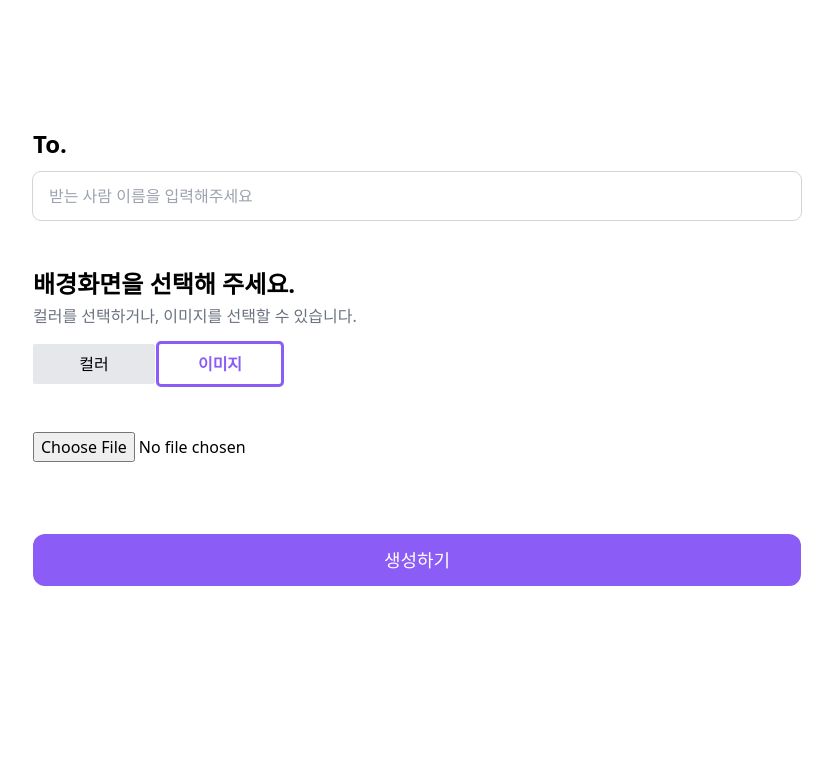
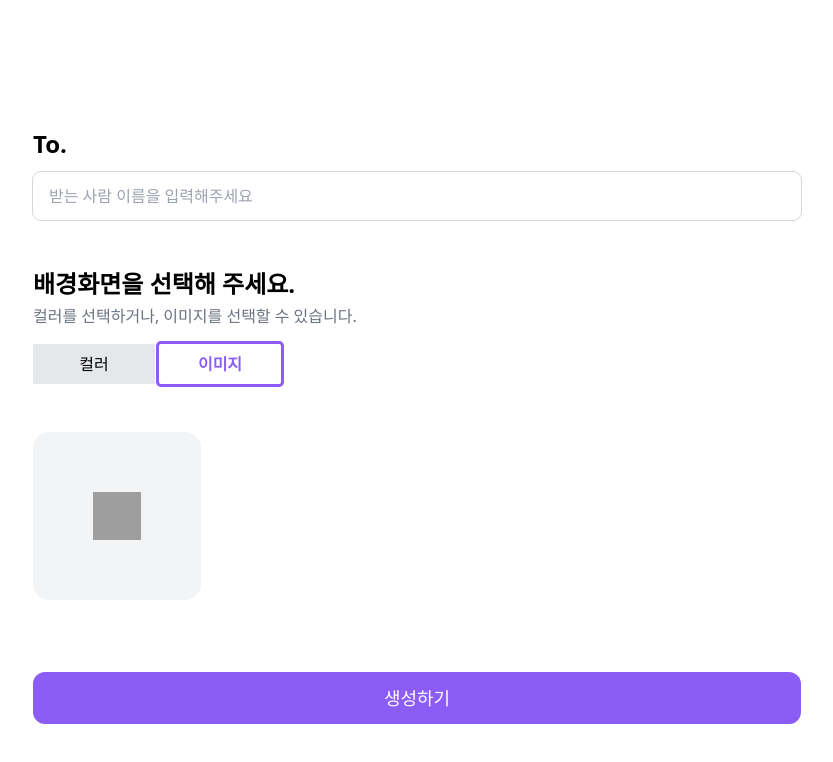
Before and after one commit to codeit-8-Sprint-Part2-Project/Rolling, a React (Create React App) app: page / in a window 1280 px wide. Both pictures are taken after a click on the button "이미지". Shown: the top 762 px of the page, without its empty margins (223-1056 px from the left). Built offline with nearby package versions, Linux system fonts and the light colour scheme; grey boxes are pictures that could not be loaded.

Commit message:
Design: 배경화면 추가 아이콘 적용

```diff
--- a/src/pages/postTheme/components/BackgroundImageList.tsx
+++ b/src/pages/postTheme/components/BackgroundImageList.tsx
@@ -12,12 +12,10 @@ interface BackgroundImageListProps {
 }
 
 export const BackgroundImageList: React.FC<BackgroundImageListProps> = ({
+  handleOptionClick,
+  setThemeData,
+  selectedImageUrl,
   selectedOption,
-  handleOptionClick,
-  themeData,
-  setThemeData,
-  isThemeType,
-  selectedImageUrl,
   setSelectedImageUrl,
 }) => {
   const [imageUrls, setImageUrls] = useState<string[]>([]);
@@ -35,8 +33,8 @@ export const BackgroundImageList: React.FC<BackgroundImageListProps> = ({
 
   // 이미지 업로드 갯수 4개로 제한
   const handleImageUpload = (event: React.ChangeEvent<HTMLInputElement>) => {
-    if (imageUrls.length >= 4) {
-      setUploadError("이미지는 최대 4개까지만 업로드할 수 있습니다.");
+    if (imageUrls.length >= 3) {
+      setUploadError("이미지는 최대 3개까지만 업로드할 수 있습니다.");
       return;
     }
 
@@ -45,6 +43,12 @@ export const BackgroundImageList: React.FC<BackgroundImageListProps> = ({
       const reader = new FileReader();
       reader.onloadend = () => {
         if (typeof reader.result === "string") {
+          // if (reader.result.length > 300) {
+          //   setUploadError(
+          //     "이미지 URL이 너무 깁니다. 300자 이하의 이미지를 업로드해주세요."
+          //   );
+          //   return;
+          // }
           setImageUrls((prevImages) => [
             ...prevImages,
             reader.result as string,
@@ -66,28 +70,54 @@ export const BackgroundImageList: React.FC<BackgroundImageListProps> = ({
 
   return (
     <div>
-      <input type="file" accept="image/*" onChange={handleImageUpload} />
-      {uploadError && <p style={{ color: "red" }}>{uploadError}</p>}
-      <ul>
+      <ul className="flex gap-x-4">
+        <label className="w-[168px] h-[168px] rounded-2xl bg-gray-100 cursor-pointer">
+          <input
+            type="file"
+            accept="image/*"
+            onChange={handleImageUpload}
+            className="hidden"
+          />
+          <div className="relative w-[168px] h-[168px]">
+            <img
+              src="../assets/icons/ic_plus_darkGray.png"
+              alt="배경화면 추가 아이콘"
+              className="absolute top-1/2 left-1/2 transform -translate-x-1/2 -translate-y-1/2 w-12 h-12"
+            />
+          </div>
+        </label>
         {imageUrls.map((imageUrl, index) => (
-          <li key={index} style={{ listStyleType: "none", margin: "10px 0" }}>
-            <label>
+          <li key={index} className="relative">
             <input
-                type="radio"
+              type="checkbox"
+              id={`checkbox-${index}`}
               name="backgroundImageURL"
               value={imageUrl}
               checked={selectedImageUrl === imageUrl}
               onChange={() => handleImageSelect(imageUrl)}
+              className="hidden"
             />
+            <label
+              htmlFor={`checkbox-${index}`}
+              className="block w-[168px] h-[168px] rounded-2xl cursor-pointer relative"
+            >
               <img
                 src={imageUrl}
                 alt={`background ${index}`}
-                style={{ width: "100px", height: "100px", marginLeft: "10px" }}
+                className="absolute top-0 w-full h-full rounded-2xl"
               />
+              {selectedImageUrl === imageUrl && (
+                <img
+                  src="../assets/icons/ic_check_theme.png"
+                  alt="배경화면 선택 아이콘"
+                  className="absolute top-1/2 left-1/2 transform -translate-x-1/2 -translate-y-1/2 w-12 h-12"
+                />
+              )}
             </label>
           </li>
         ))}
       </ul>
+      {uploadError && <p className="text-red-500 mt-5">{uploadError}</p>}
     </div>
   );
 };
```
Also changed, not shown: src/pages/postTheme/assets/icons/ic_plus_darkGray.png (added). Lines whose indentation alone changed are shown as unchanged.
